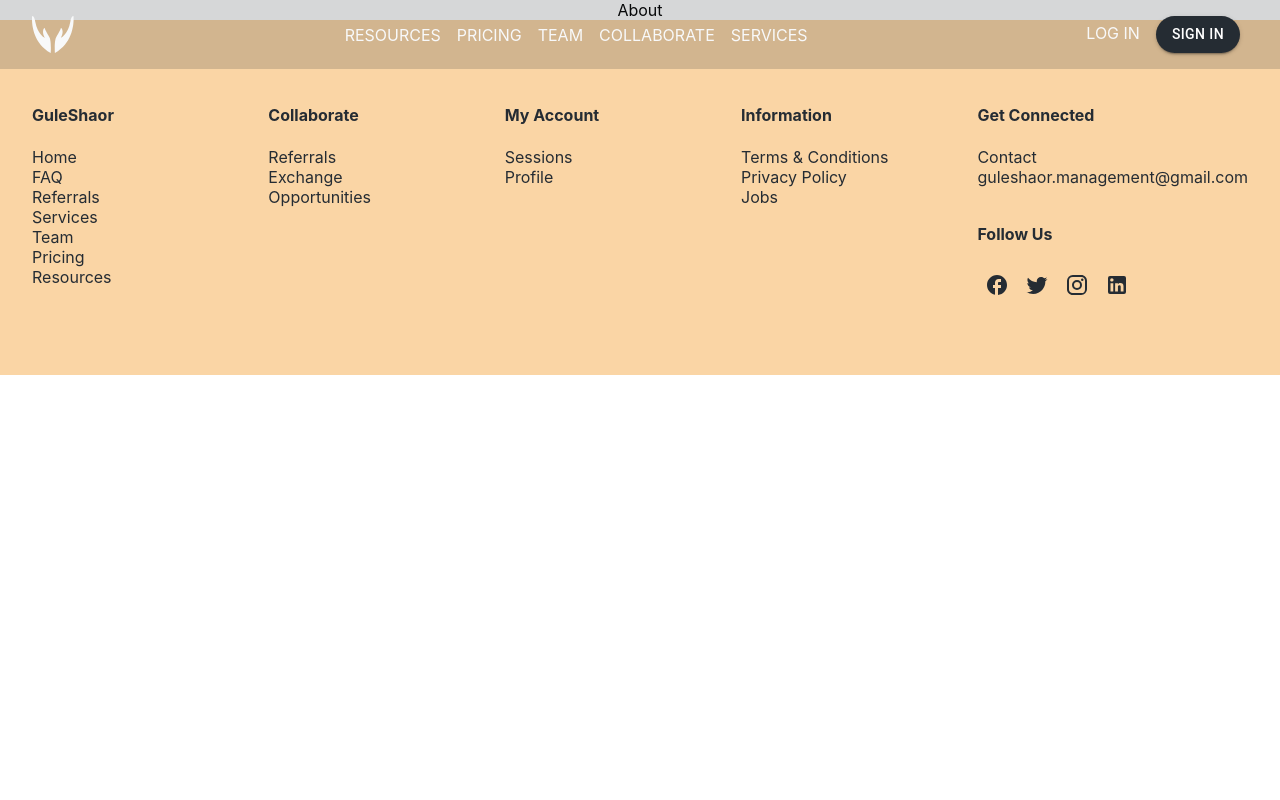
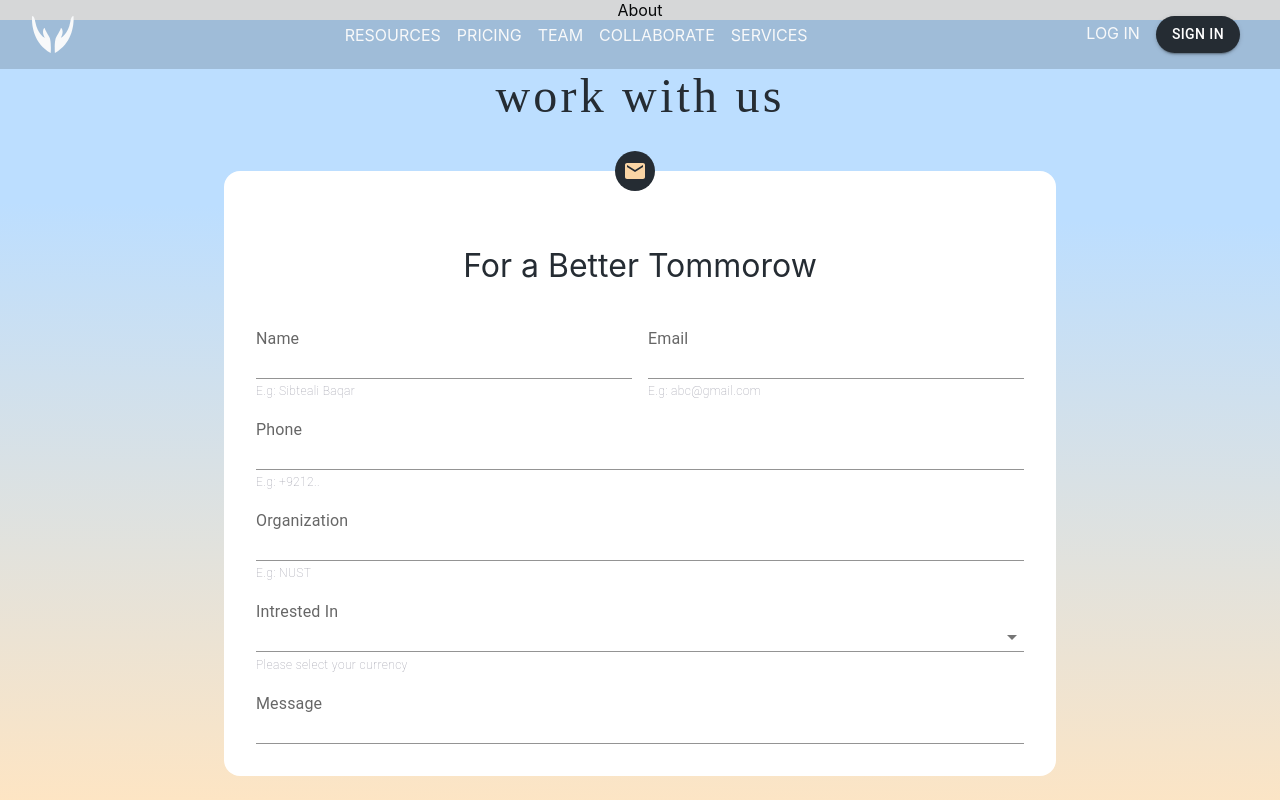
Before and after one commit to sibteali786/guleshaor-frontend, a React (Create React App) app: page /about in a window 1280 px wide. Shown: the top 800 px of the page. Built offline with nearby package versions, Linux system fonts and the light colour scheme; a web font is replaced by a local one.

Commit message:
done with footer form

```diff
--- a/src/components/Footer/Footer.js
+++ b/src/components/Footer/Footer.js
@@ -1,14 +1,162 @@
-import React from "react";
+import React, { useState } from "react";
 import { Link } from "react-router-dom";
 import FacebookRoundedIcon from "@mui/icons-material/FacebookRounded";
 import TwitterIcon from "@mui/icons-material/Twitter";
 import InstagramIcon from "@mui/icons-material/Instagram";
 import LinkedInIcon from "@mui/icons-material/LinkedIn";
 import IconButton from "@mui/material/IconButton";
+import EmailIcon from "@mui/icons-material/Email";
 import "./Footer.scss";
+import FormControl from "@mui/material/FormControl";
+import FormLabel from "@mui/material/FormLabel";
+import FormHelperText from "@mui/material/FormHelperText";
+import TextField from "@mui/material/TextField";
+import { MenuItem } from "@mui/material";
+
+const defaultValues = {
+  name: "",
+  email: "",
+  phone: "",
+  organization: "",
+  interestedIn: "",
+  message: "",
+};
+const interestedIn_options = [
+  { label: "Engineering", value: "Engineering" },
+  { label: "Commerce", value: "Commerce" },
+  { label: "Medical", value: "Medical" },
+];
 const Footer = () => {
+  const [formValues, setFormValues] = useState(defaultValues);
+  const handleInputChange = (e) => {
+    const { name, value } = e.target;
+    setFormValues({
+      ...formValues,
+      [name]: value,
+    });
+  };
+  const handleSliderChange = (name) => (e, value) => {
+    setFormValues({
+      ...formValues,
+      [name]: value,
+    });
+  };
+  const handleSubmit = (event) => {
+    event.preventDefault();
+    console.log("Hello Form is Clicked");
+  };
+
   return (
     <div className="footer-container">
+      <div className="form-footer">
+        <p id="headingStylish">work with us</p>
+        <div className="form-div">
+          <IconButton aria-label="form-icon">
+            <EmailIcon />
+          </IconButton>
+          <h4>For a Better Tommorow</h4>
+          <form onSubmit={handleSubmit}>
+            <div className="span-1">
+              <FormControl>
+                <FormLabel>Name</FormLabel>
+                <TextField
+                  id="name-input"
+                  name="name"
+                  type="Text"
+                  value={formValues.name}
+                  onChange={handleInputChange}
+                  variant="standard"
+                  size="small"
+                />
+                <FormHelperText>E.g: Sibteali Baqar</FormHelperText>
+              </FormControl>
+            </div>
+            <div className="span-2">
+              <FormControl>
+                <FormLabel>Email</FormLabel>
+                <TextField
+                  id="email-input"
+                  name="email"
+                  type="email"
+                  value={formValues.email}
+                  onChange={handleInputChange}
+                  variant="standard"
+                  size="small"
+                />
+                <FormHelperText>E.g: abc@gmail.com</FormHelperText>
+              </FormControl>
+            </div>
+            <div className="span-3">
+              <FormControl>
+                <FormLabel>Phone</FormLabel>
+                <TextField
+                  id="phone-input"
+                  name="phone"
+                  type="number"
+                  value={formValues.phone}
+                  onChange={handleInputChange}
+                  variant="standard"
+                  size="small"
+                />
+                <FormHelperText>E.g: +9212..</FormHelperText>
+              </FormControl>
+            </div>
+            <div className="span-4">
+              <FormControl>
+                <FormLabel>Organization</FormLabel>
+                <TextField
+                  id="organization-input"
+                  name="organization"
+                  type="Text"
+                  value={formValues.organization}
+                  onChange={handleInputChange}
+                  variant="standard"
+                  size="small"
+                />
+                <FormHelperText>E.g: NUST</FormHelperText>
+              </FormControl>
+            </div>
+            <div className="span-5">
+              <FormControl>
+                <FormLabel>Intrested In</FormLabel>
+
+                <TextField
+                  id="interestedin-input"
+                  select
+                  value={formValues.interestedIn}
+                  onChange={handleInputChange}
+                  helperText="Please select your currency"
+                  variant="standard"
+                  size="small"
+                >
+                  {interestedIn_options.map((option) => (
+                    <MenuItem key={option.value} value={option.value}>
+                      {option.label}
+                    </MenuItem>
+                  ))}
+                </TextField>
+              </FormControl>
+            </div>
+            <div className="span-6">
+              <FormControl>
+                <FormLabel>Message</FormLabel>
+                <TextField
+                  id="message-input"
+                  name="message"
+                  type="Text"
+                  value={formValues.message}
+                  onChange={handleInputChange}
+                  variant="standard"
+                  multiline
+                  maxRows={6}
+                  size="small"
+                />
+              </FormControl>
+            </div>
+          </form>
+        </div>
+      </div>
+      <div className="linkSection">
         <div className="span-1">
           <h4>GuleShaor</h4>
           <div>
@@ -83,6 +231,7 @@ const Footer = () => {
           </div>
         </div>
       </div>
+    </div>
   );
 };
 
--- a/src/components/Footer/Footer.scss
+++ b/src/components/Footer/Footer.scss
@@ -1,6 +1,93 @@
 @import "../Utils/config.scss";
 .footer-container {
-  background-color: $secondaryColor;
+    background: rgb(188,222,255);
+background: linear-gradient(181deg, rgba(188,222,255,1) 18%, rgba(255,229,194,1) 72%, rgba(250,213,165,1) 88%);
+    #headingStylish{
+        font-family: $fontfamily3;
+        font-size: clamp(1.5rem,6vw,3rem);
+        letter-spacing:0.2rem;
+    }
+    p,h4{
+        color:$tertiaryColor;
+    }
+    .form-footer{
+        display: flex;
+    flex-direction: column;
+    justify-content: center;
+    align-items: center;
+        .form-div{
+            position: relative;
+            button{
+                position: absolute;
+                top: -20px;
+                left: 47%;
+                border-radius: 2rem;
+                background-color: $tertiaryColor;
+                svg{
+                    fill:$secondaryColor;
+                }
+            }
+
+                background-color: #FFFFFF;
+                padding:2rem 2rem;
+                border-radius:1rem;
+                @media(min-width:450px){
+                    width:80%;
+                }
+                @media(min-width:600px){
+                    width:70%;
+                }
+                @media(min-width:768px){
+                    width:clamp(60%,10vw,600px);
+                }
+                h4{
+                    font-size: clamp(1.2rem,4vw,2rem);
+                    font-weight: 400;
+                }
+                form{
+                    display: grid;
+                    grid-template-columns: repeat(2,fr);
+                    gap:1rem;
+                    .MuiFormControl-root{
+                        width:100%;
+                    }
+                    .MuiFormLabel-root{
+                        text-align: left;
+                    }
+                    .MuiFormHelperText-root{
+                        font-weight: 200;
+                        color:hsl(240deg 8% 46% / 68%);
+                        margin-left: 0;
+                    }
+                    .span-1{
+                        grid-column: 1/3;
+                        @media(min-width:600px){
+                            grid-column:1/2;
+                        }
+                    }
+                    .span-2{
+                        grid-column: 1/3;
+                        @media(min-width:600px){
+                            grid-column:2/3;
+                        }
+                    }
+                    .span-3{
+                        grid-column: 1/3;
+                    }
+                    .span-4{
+                        grid-column: 1/3;
+                    }
+                    .span-5{
+                        grid-column: 1/3;
+                    }
+                    .span-6{
+                        grid-column: 1/3;
+                    }
+                }
+
+        }
+    }
+    .linkSection{
         h4 {
           color: $tertiaryColor;
         }
@@ -8,11 +95,11 @@
           text-decoration: none;
           color: $tertiaryColor;
         }
+
       display: grid;
       grid-template-columns: repeat(4, 1fr);
       row-gap: 1rem;
       padding: 4rem 2rem;
-
       @media (min-width: 850px) {
         grid-template-columns: repeat(5, 1fr);
       }
@@ -25,6 +112,7 @@
 
         }
       }
+
       .span-1 {
     grid-column: 1/6;
     @media (min-width: 650px) {
@@ -104,3 +192,4 @@
     }
 }
 }
+}
--- a/src/components/Utils/config.scss
+++ b/src/components/Utils/config.scss
@@ -6,3 +6,5 @@ $secondaryColor:#FAD5A5;
 $tertiaryColor:#252C33;
 $textColor1:#F8F9FA;
 $textColor2:#252C33;
+
+/*  Font Families */
```
Lines whose indentation alone changed are shown as unchanged.
